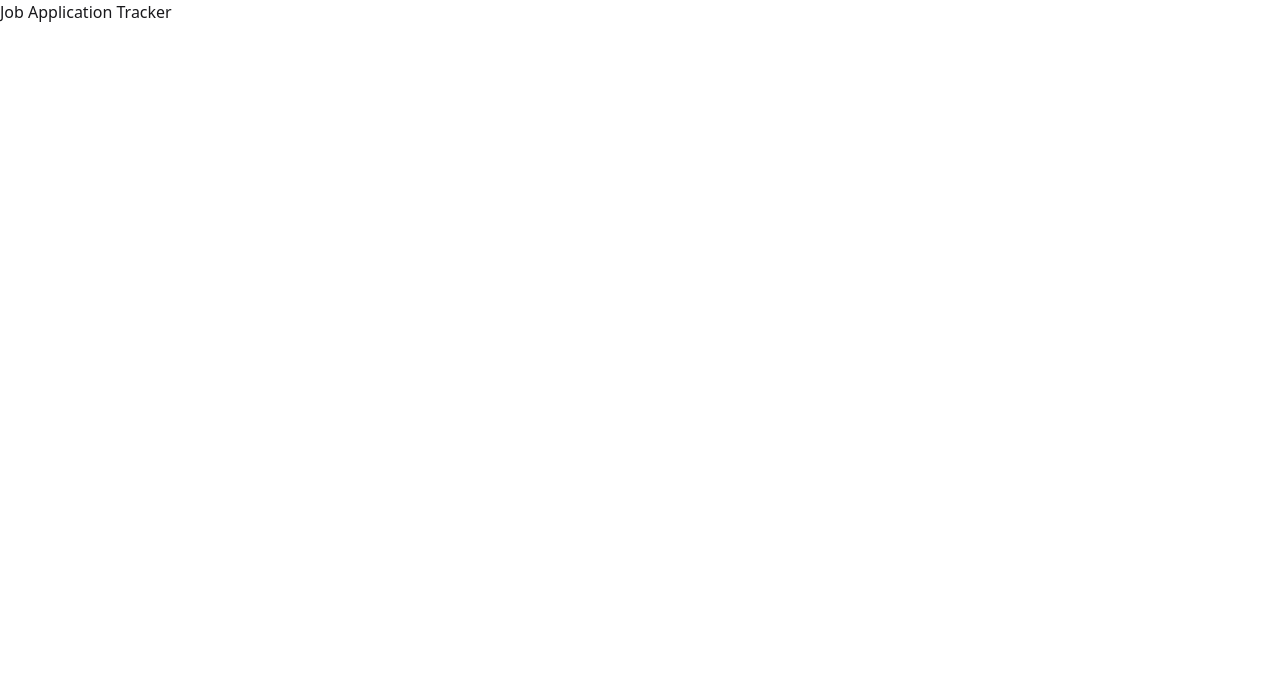
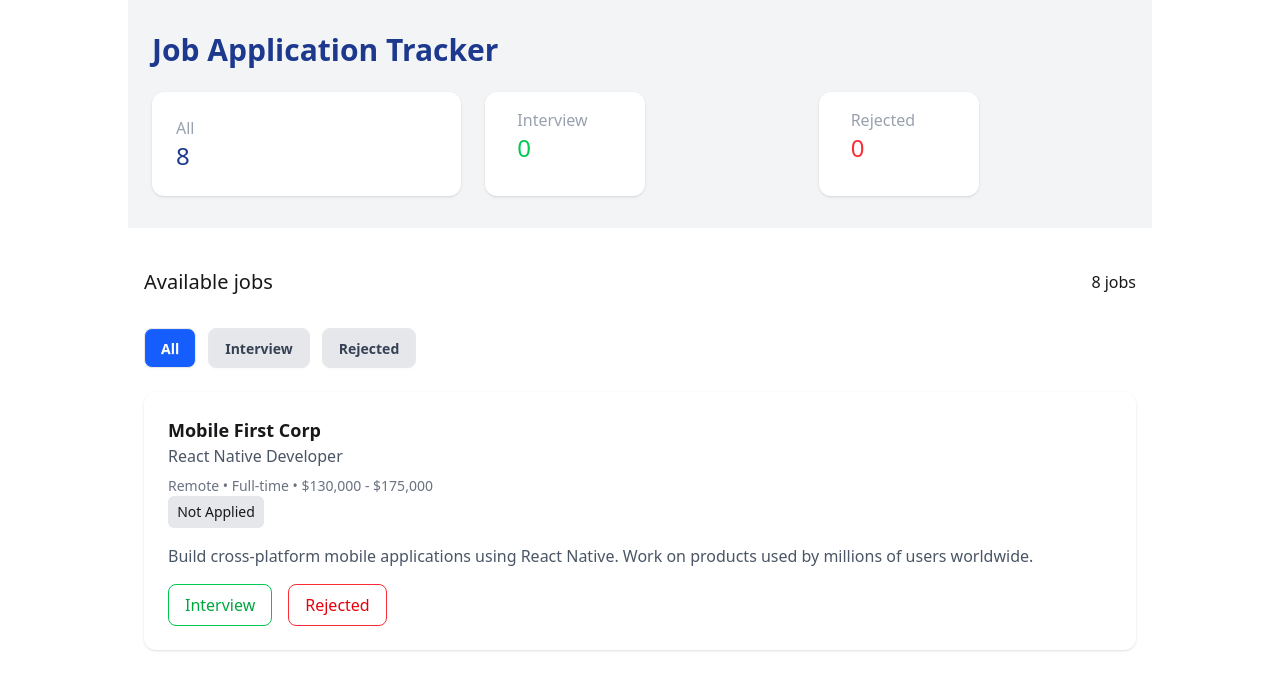
Before and after one commit to tishadey45/job-application-ph-b13-a4, a plain HTML site: page index.html in a window 1280 px wide. Drawn offline with nearby package versions, Linux system fonts and the light colour scheme.

Commit message:
:fire: card worked

```diff
--- a/index.html
+++ b/index.html
@@ -9,13 +9,67 @@
     <script src="https://cdn.jsdelivr.net/npm/@tailwindcss/browser@4"></script>
 </head>
 
-<body>
-  <section class="">
-    <div class="navber">
-      <h1>Job Application Tracker</h1>
-    </div>
-  </section>
-  <script src="./js/index.js"></script>
+<body class="">
+    <section>
+        <!-- navbar section start -->
+
+        <nav class="bg-gray-100 py-8 max-w-5xl mx-auto">
+            <div class="max-w-6xl mx-auto px-6">
+
+                <h1 class="text-3xl font-bold text-blue-900 mb-6">Job Application Tracker</h1>
+                <div class="grid grid-cols-1 md:grid-cols-3 gap-6">
+                    <div class="bg-white p-6 rounded-xl shadow-sm">
+                        <p class="text-gray-400 text">All</p>
+                        <h2 class="text-2xl text-blue-900">8</h2>
+                    </div>
+                    <div class="bg-white px-8 py-4 rounded-xl shadow-sm w-40">
+                        <p class="text-gray-400 text">Interview</p>
+                        <h2 class="text-2xl text-green-500">0</h2>
+                    </div>
+                    <div class="bg-white px-8 py-4 rounded-xl shadow-sm w-40">
+                        <p class="text-gray-400 text">Rejected</p>
+                        <h2 class="text-2xl text-red-500">0</h2>
+                    </div>
+                </div>
+            </div>
+        </nav>
+
+
+        <!-- navbar section end -->
+
+    </section>
+    <!-- main section start -->
+    <section>
+        <main class="max-w-5xl mx-auto mt-10 px-4">
+            <div class="flex justify-between items-center  pb-4">
+                <h2 class="text-xl"> Available jobs</h2>
+                <span id="text-sm text-gray-500">8 jobs</span>
+            </div>
+            <div class="flex gap-3 mt-4 mb-6">
+                <button class="btn rounded-lg bg-blue-600 text-white px-4 py-2">All</button>
+                <button class="btn rounded-lg text-gray-700 bg-gray-200 px-4 py-2">Interview</button>
+                <button class="btn rounded-lg text-gray-700 bg-gray-200 px-4 py-2">Rejected</button>
+            </div>
+            <div class="card bg-white p-6 rounded-xl mb-6 shadow-sm">
+
+                <div class="flex-lg justify-between">
+                    <div>
+                        <h3 class="text-lg font-semibold">Mobile First Corp</h3>
+                        <p class="text-gray-600 ">React Native Developer</p>
+                        <p class="text-sm text-gray-500 mt-2">Remote • Full-time • $130,000 - $175,000</p>
+                    </div>
+                </div>
+                <button class="inline-block w-24 h-8 bg-gray-200 text-sm rounded-md">Not Applied</button>
+                <p class="text-gray-600 mt-4">Build cross-platform mobile applications using React Native. Work on
+                    products used by millions of users worldwide.</p>
+                <div class="flex gap-4 mt-4">
+                    <button class="px-4 py-2 border border-green-500 text-green-600 rounded-lg">Interview</button>
+                    <button class="px-4 py-2 border border-red-500 text-red-600 rounded-lg">Rejected</button>
+                </div>
+            </div>
+        </main>
+    </section>
+    <script src="./js/index.js"></script>
 </body>
 
 </html>
```
